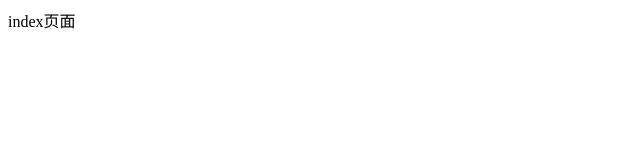
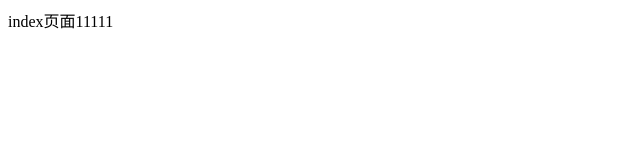
Before and after one commit to miss11922/myobj, a plain HTML site: page index.html in a window 1280 px wide. Shown: the full height of the page, 0-640 px from the left. Drawn offline with Linux system fonts and the light colour scheme.

Commit message:
Update index.html

```diff
--- a/index.html
+++ b/index.html
@@ -7,6 +7,6 @@
     <title>Document</title>
 </head>
 <body>
-    index页面
+    index页面11111
 </body>
 </html>
```
